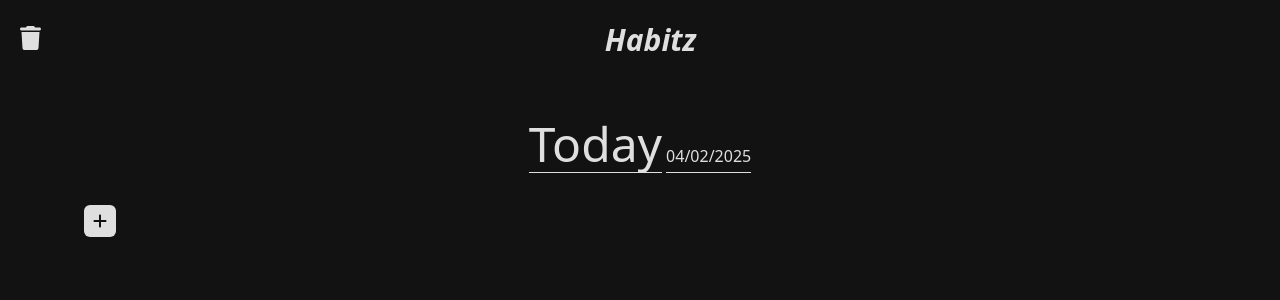
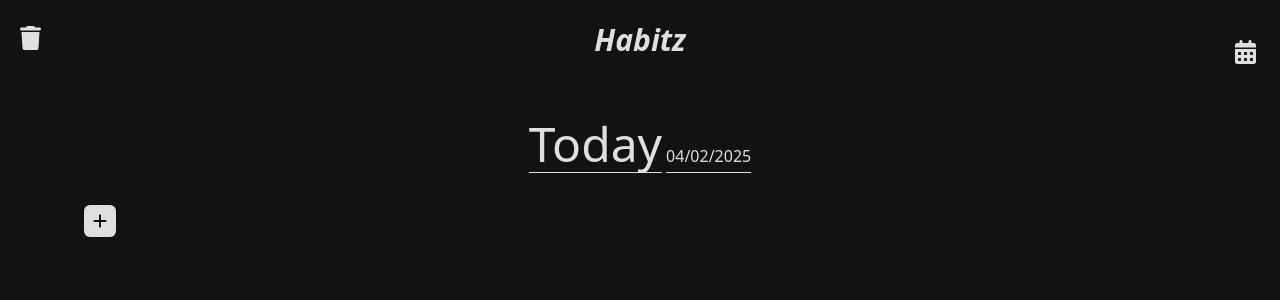
Before and after one commit to Harrman17/Habitz, a React (Vite) app: page / in a window 1280 px wide. Shown: the top 300 px of the page. Built offline with nearby package versions, Linux system fonts and the light colour scheme.

Commit message:
routes + routing to calendar page

```diff
--- a/package.json
+++ b/package.json
@@ -18,6 +18,7 @@
     "@tailwindcss/vite": "^4.0.0",
     "react": "^18.3.1",
     "react-dom": "^18.3.1",
+    "react-router": "^7.2.0",
     "tailwindcss": "^4.0.0"
   },
   "devDependencies": {
--- a/src/App.jsx
+++ b/src/App.jsx
@@ -1,6 +1,9 @@
 import { useState, useEffect } from 'react'
+import { BrowserRouter, Routes, Route } from 'react-router'
 import Header from './components/Header'
 import HabitList from './components/HabitList'
+import Calendar from './components/Calendar'
+
 
 function App() {
 
@@ -29,6 +32,11 @@
   function addHabit() {
     setHabitID(prevCount => prevCount + 1)
     const habitMap = new Map()
+
+    if (!habit.trim()) {
+      return
+    }
+
     habitMap.set("ID", habitID)
     habitMap.set("habit_name", habit)
     habitMap.set("start_date", currentDate)
@@ -66,10 +74,12 @@
 
 
 return (
-    <div>
+    <BrowserRouter>
+      <Routes>
+        <Route path="/" element={
+      <>
         <Header
-      deleteHabits={deleteHabits}
-      />
+        deleteHabits={deleteHabits}/>
         <HabitList
         habit={habit}
         setHabit={setHabit}
@@ -79,9 +89,14 @@
         addHabit={addHabit}
         allHabits={allHabits}
         completeHabit={completeHabit}
-      deleteHabit={deleteHabit}
-      />
-    </div>
+        deleteHabit={deleteHabit}/>
+      </>
+      } />
+      <Route path="calendar" element={
+        <Calendar />
+      }/>
+      </Routes>
+    </BrowserRouter>
   )
 }
 
--- /dev/null
+++ b/src/components/Calendar.jsx
@@ -0,0 +1,9 @@
+import React from 'react'
+
+function Calendar() {
+  return (
+    <div>Calendar</div>
+  )
+}
+
+export default Calendar
--- a/src/components/Header.jsx
+++ b/src/components/Header.jsx
@@ -1,12 +1,17 @@
 import React from 'react'
-import { faTrash } from '@fortawesome/free-solid-svg-icons'
+import { faCalendarDays, faTrash } from '@fortawesome/free-solid-svg-icons'
 import { FontAwesomeIcon } from '@fortawesome/react-fontawesome'
+import { NavLink } from 'react-router'
 
 function Header({ deleteHabits }) {
   return (
     <div className='flex justify-between items-center h-20 bg-main px-5'>
-        <FontAwesomeIcon icon={faTrash} className='text-accent text-2xl mb-1' onClick={deleteHabits}/>
+        <FontAwesomeIcon icon={faTrash} className='text-accent text-2xl mb-1 absolute' onClick={deleteHabits}/>
         <div className='text-accent font-extrabold italic text-3xl mx-auto'>Habitz</div>
+        <NavLink to="/calendar">
+          <FontAwesomeIcon icon={faCalendarDays} className='text-accent text-2xl mb-1 absolute right-6'/>
+        </NavLink>
+
     </div>
   )
 }
```
Also changed, not shown: 1 other file (tests, documents, lock files or other folders). Lines whose indentation alone changed are shown as unchanged.
